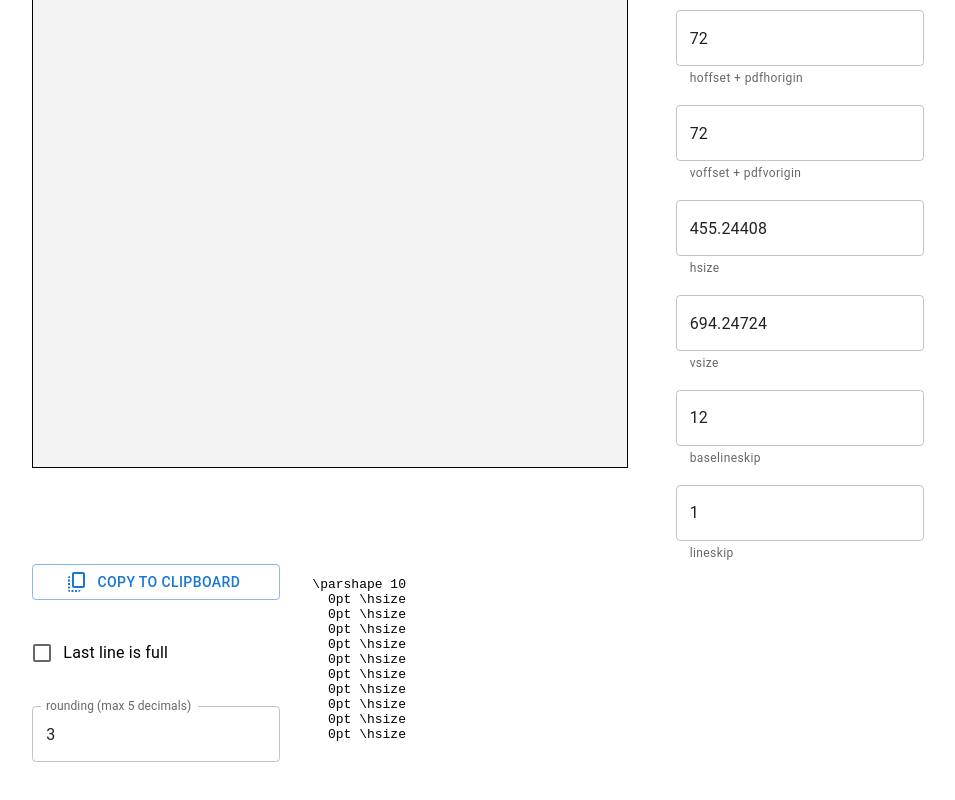
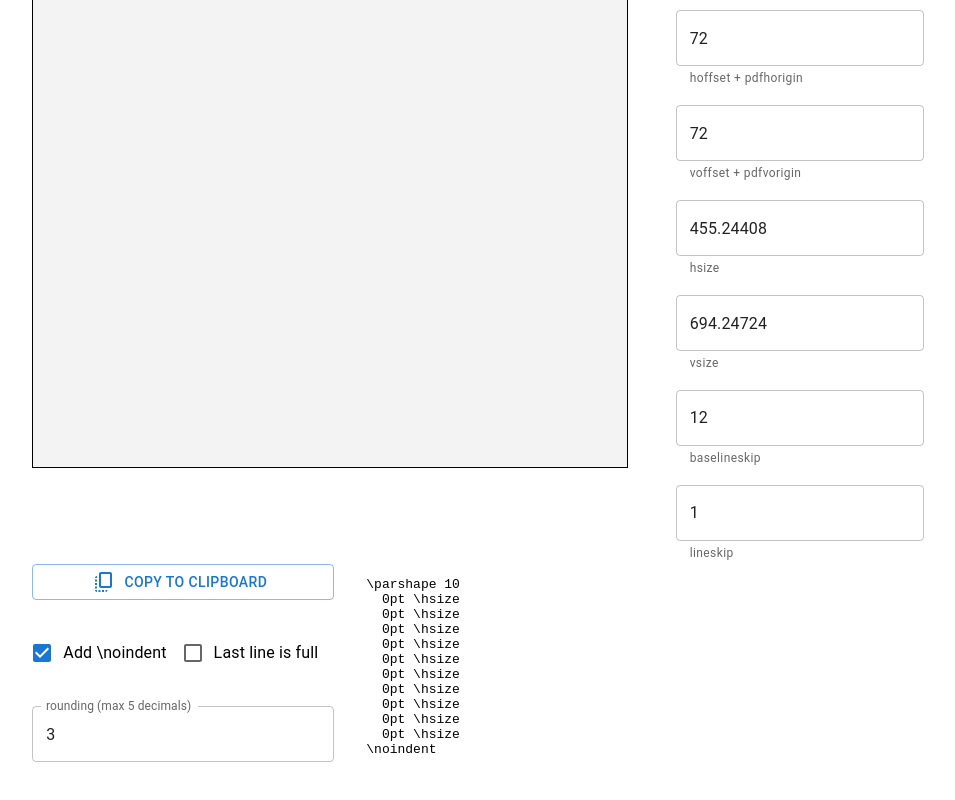
Before and after one commit to tmscer/parshape, a Next.js app: page / in a window 1280 px wide. Shown: the part 570-1370 px from the top of the page, without its empty margins (162-1117 px from the left). Built offline with nearby package versions, Linux system fonts and the light colour scheme.

Commit message:
Add checkbox "Add \noindent" to `<Parshape />`

```diff
--- a/components/Parshape.js
+++ b/components/Parshape.js
@@ -12,6 +12,7 @@ const MAX_ROUNDING = 5;
 export default function Parshape({ lines, width }) {
   const [rounding, setRounding] = useRounding(DEFAULT_ROUNDING, MAX_ROUNDING);
   const [lastLineIsFullLine, setLastLineIsFullLine] = useState(false);
+  const [noIndent, setNoIndent] = useState(true);
 
   const augmentedLines = useMemo(() => {
     if (lastLineIsFullLine) {
@@ -26,14 +27,25 @@ export default function Parshape({ lines, width }) {
     [augmentedLines, width, rounding]
   );
 
+  const parshapeWithDetails = useMemo(() => {
+    if (noIndent) {
+      return `${parshape}\n\\noindent`;
+    }
+
+    return parshape;
+  }, [parshape, noIndent]);
+
   return (
     <Stack direction="row" gap={4} alignItems="flex-start">
       <Stack direction="column" gap={4}>
-        <CopyToClipboardButton value={parshape} />
-        <LastLineIsFullLineCheckBox
-          checked={lastLineIsFullLine}
-          onChange={setLastLineIsFullLine}
-        />
+        <CopyToClipboardButton value={parshapeWithDetails} />
+        <div>
+          <NoIndentCheckBox checked={noIndent} onChange={setNoIndent} />
+          <LastLineIsFullLineCheckBox
+            checked={lastLineIsFullLine}
+            onChange={setLastLineIsFullLine}
+          />
+        </div>
         <RoundingField
           value={rounding}
           onChange={setRounding}
@@ -41,10 +53,14 @@ export default function Parshape({ lines, width }) {
         />
       </Stack>
       <div style={{ width: "200px" }}>
-        <pre>{parshape}</pre>
+        <pre>{parshapeWithDetails}</pre>
       </div>
     </Stack>
   );
+}
+
+function NoIndentCheckBox(props) {
+  return <LabeledCheckbox {...props} label="Add \noindent" />;
 }
 
 function LastLineIsFullLineCheckBox(props) {
```
